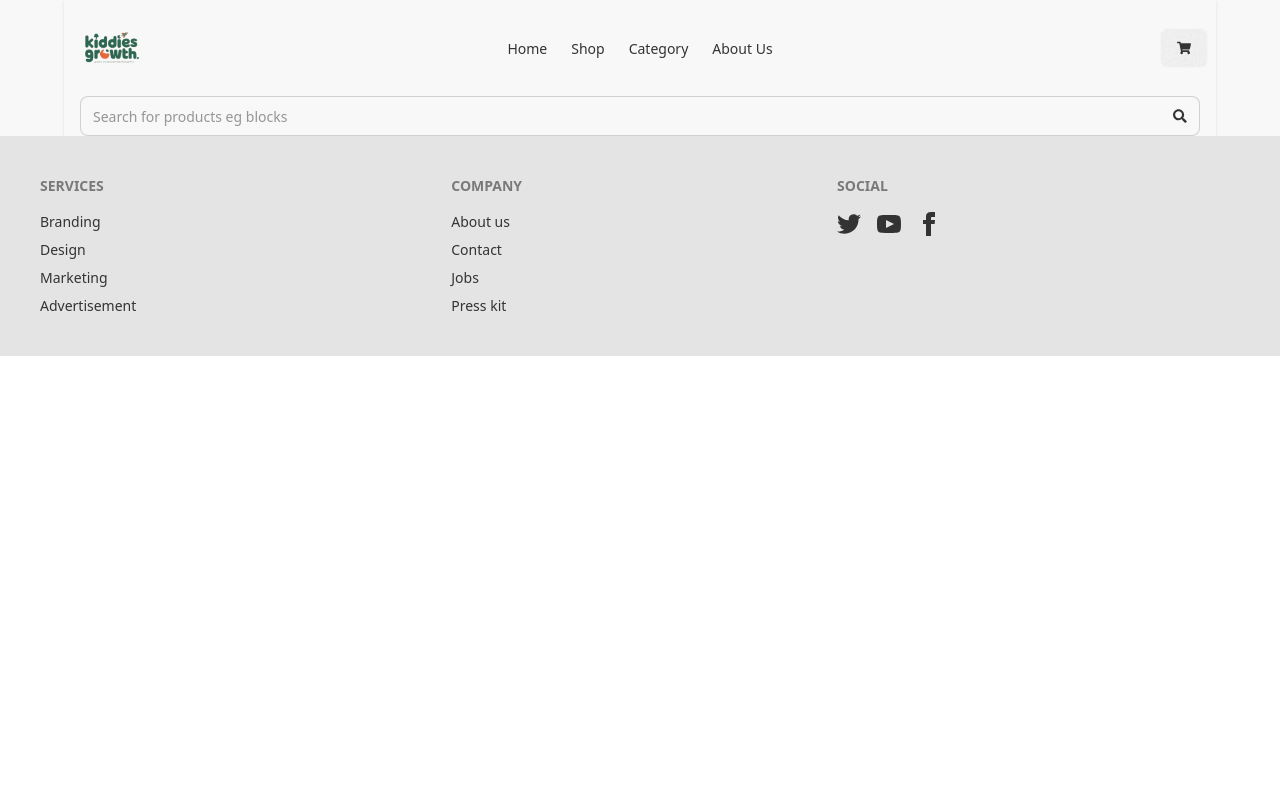
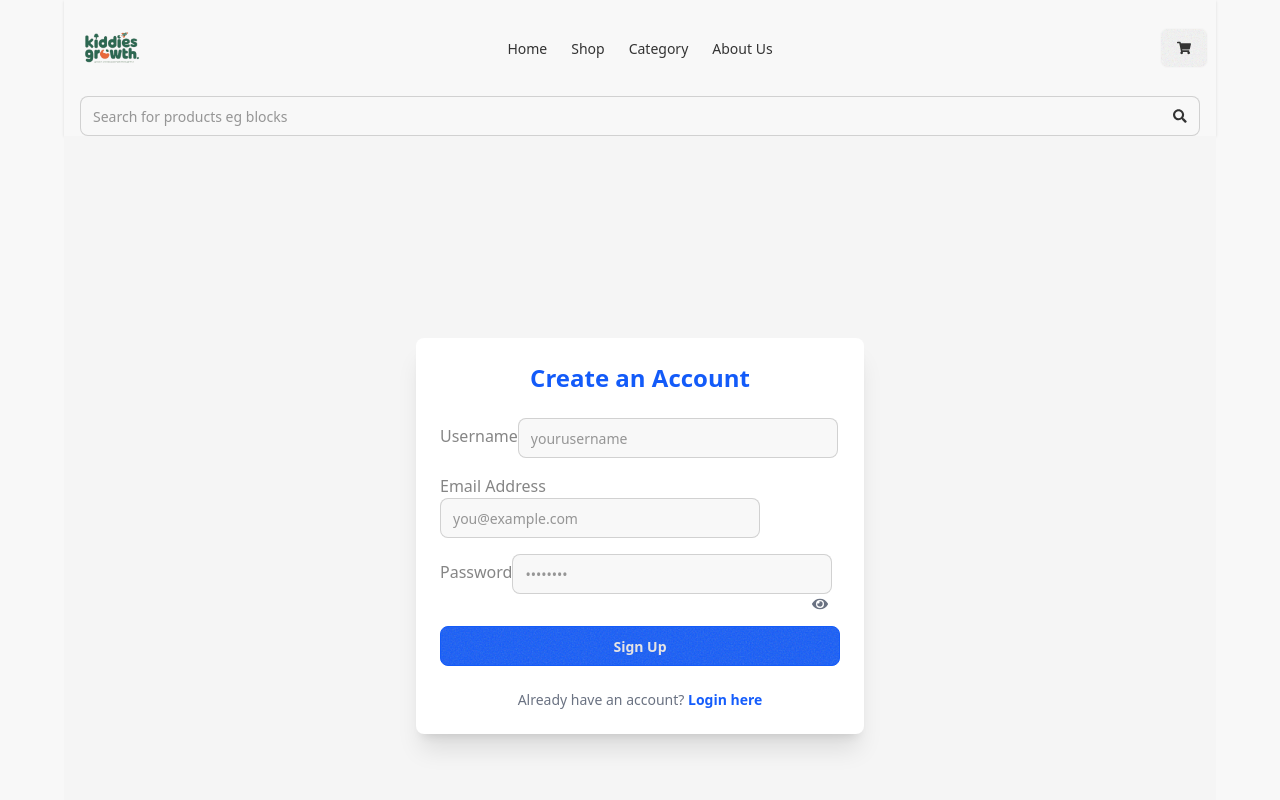
Before and after one commit to Kkebuka/kiddiesgrowth, a React (Vite) app: page /register in a window 1280 px wide. Shown: the top 800 px of the page. Built offline with nearby package versions, Linux system fonts and the light colour scheme.

Commit message:
minor change

```diff
--- a/src/App.tsx
+++ b/src/App.tsx
@@ -7,6 +7,8 @@ import { Routes, Route } from "react-router";
 import Categories from "./pages/categories/Categories";
 import Shop from "./pages/shop/Shop";
 import ProductDetails from "./pages/productDetails/ProductDetails";
+import Login from "./pages/login/Login";
+import Register from "./pages/register/Register";
 
 function App() {
   return (
@@ -18,6 +20,8 @@ function App() {
           <Route path="category" element={<Categories />} />
           <Route path="shop" element={<Shop />} />
           <Route path="shop/:id" element={<ProductDetails />} />
+          <Route path="login" element={<Login />} />
+          <Route path="register" element={<Register />} />
         </Routes>
       </div>
 
--- a/src/components/ui/ProductCard.tsx
+++ b/src/components/ui/ProductCard.tsx
@@ -6,7 +6,7 @@ type ProductType = {
   name: string;
   description: string;
   price: number;
-  option: string;
+  option?: string;
 };
 
 function ProductCard({
@@ -27,7 +27,11 @@ function ProductCard({
         <p className="text-sm sm:text-base">{description}</p>
         <div className="card-actions justify-between items-center mt-4">
           <span className="text-lg font-bold text-primary">N{price}</span>
-          <button className="btn btn-primary btn-sm sm:btn-md">{option}</button>
+          {option && (
+            <button className="btn btn-primary btn-sm sm:btn-md">
+              {option}
+            </button>
+          )}
         </div>
       </div>
     </div>
--- /dev/null
+++ b/src/pages/login/Login.tsx
@@ -0,0 +1,77 @@
+import React, { useState } from "react";
+import { FaEye, FaEyeSlash } from "react-icons/fa";
+
+export default function Login() {
+  const [showPassword, setShowPassword] = useState(false);
+
+  return (
+    <div className="min-h-screen flex items-center justify-center p-4">
+      <div className="card w-full max-w-md bg-white shadow-xl p-6">
+        <h2 className="text-2xl font-bold text-center mb-6 text-primary">
+          Login
+        </h2>
+
+        <form className="flex flex-col gap-4">
+          {/* Email Field */}
+          <div className="form-control flex flex-col">
+            <label className="label">
+              <span className="label-text">Email Address</span>
+            </label>
+            <input
+              type="email"
+              placeholder="you@example.com"
+              className="input input-bordered w-full"
+              required
+            />
+          </div>
+
+          {/* Password Field with Toggle */}
+          <div className="form-control flex flex-col">
+            <label className="label">
+              <span className="label-text">Password</span>
+            </label>
+            <div className="flex items-center ">
+              <input
+                type={showPassword ? "text" : "password"}
+                placeholder="••••••••"
+                className="input input-bordered pr-10 w-full"
+                required
+              />
+              <span
+                className=" cursor-pointer text-gray-500 bg-gray-200 p-3"
+                onClick={() => setShowPassword((prev) => !prev)}
+              >
+                {showPassword ? <FaEyeSlash /> : <FaEye />}
+              </span>
+            </div>
+
+            <label className="label justify-end">
+              <a
+                href="#"
+                className="label-text-alt text-blue-600 hover:underline"
+              >
+                Forgot password?
+              </a>
+            </label>
+          </div>
+
+          {/* Submit Button */}
+          <button className="btn btn-primary w-full mt-4">Login</button>
+        </form>
+
+        {/* Footer */}
+        <div className="text-center mt-6">
+          <p className="text-sm text-gray-500">
+            Don’t have an account?{" "}
+            <a
+              href="/signup"
+              className="text-blue-600 font-semibold hover:underline"
+            >
+              Sign up
+            </a>
+          </p>
+        </div>
+      </div>
+    </div>
+  );
+}
--- a/src/pages/productDetails/components/OtherProducts.tsx
+++ b/src/pages/productDetails/components/OtherProducts.tsx
@@ -15,7 +15,6 @@ export default function OtherProducts() {
           name="shoe"
           description="long fnacy shoe"
           price={24}
-          option="Buy now"
         />
         <ProductCard
           src={"https://via.placeholder.com/300x200"}
@@ -23,7 +22,6 @@ export default function OtherProducts() {
           name="shoe"
           description="long fnacy shoe"
           price={24}
-          option="Buy now"
         />
         <ProductCard
           src={"https://via.placeholder.com/300x200"}
@@ -31,7 +29,6 @@ export default function OtherProducts() {
           name="shoe"
           description="long fnacy shoe"
           price={24}
-          option="Buy now"
         />
         <ProductCard
           src={"https://via.placeholder.com/300x200"}
@@ -39,7 +36,6 @@ export default function OtherProducts() {
           name="shoe"
           description="long fnacy shoe"
           price={24}
-          option="Buy now"
         />
       </div>
     </div>
--- /dev/null
+++ b/src/pages/register/Register.tsx
@@ -0,0 +1,79 @@
+import React, { useState } from "react";
+import { FaEye, FaEyeSlash } from "react-icons/fa";
+
+export default function Register() {
+  const [showPassword, setShowPassword] = useState(false);
+
+  return (
+    <div className="min-h-screen flex items-center justify-center bg-base-200 p-4">
+      <div className="card w-full max-w-md bg-white shadow-xl p-6">
+        <h2 className="text-2xl font-bold text-center mb-6 text-primary">
+          Create an Account
+        </h2>
+
+        <form className="flex flex-col gap-4">
+          {/* Username Field */}
+          <div className="form-control">
+            <label className="label">
+              <span className="label-text">Username</span>
+            </label>
+            <input
+              type="text"
+              placeholder="yourusername"
+              className="input input-bordered"
+              required
+            />
+          </div>
+
+          {/* Email Field */}
+          <div className="form-control">
+            <label className="label">
+              <span className="label-text">Email Address</span>
+            </label>
+            <input
+              type="email"
+              placeholder="you@example.com"
+              className="input input-bordered"
+              required
+            />
+          </div>
+
+          {/* Password Field with Eye Toggle */}
+          <div className="form-control relative">
+            <label className="label">
+              <span className="label-text">Password</span>
+            </label>
+            <input
+              type={showPassword ? "text" : "password"}
+              placeholder="••••••••"
+              className="input input-bordered pr-10"
+              required
+            />
+            <span
+              className="absolute right-3 top-[42px] cursor-pointer text-gray-500"
+              onClick={() => setShowPassword((prev) => !prev)}
+            >
+              {showPassword ? <FaEyeSlash /> : <FaEye />}
+            </span>
+          </div>
+
+          {/* Submit Button */}
+          <button className="btn btn-primary w-full mt-4">Sign Up</button>
+        </form>
+
+        {/* Footer */}
+        <div className="text-center mt-6">
+          <p className="text-sm text-gray-500">
+            Already have an account?{" "}
+            <a
+              href="/login"
+              className="text-blue-600 font-semibold hover:underline"
+            >
+              Login here
+            </a>
+          </p>
+        </div>
+      </div>
+    </div>
+  );
+}
```
